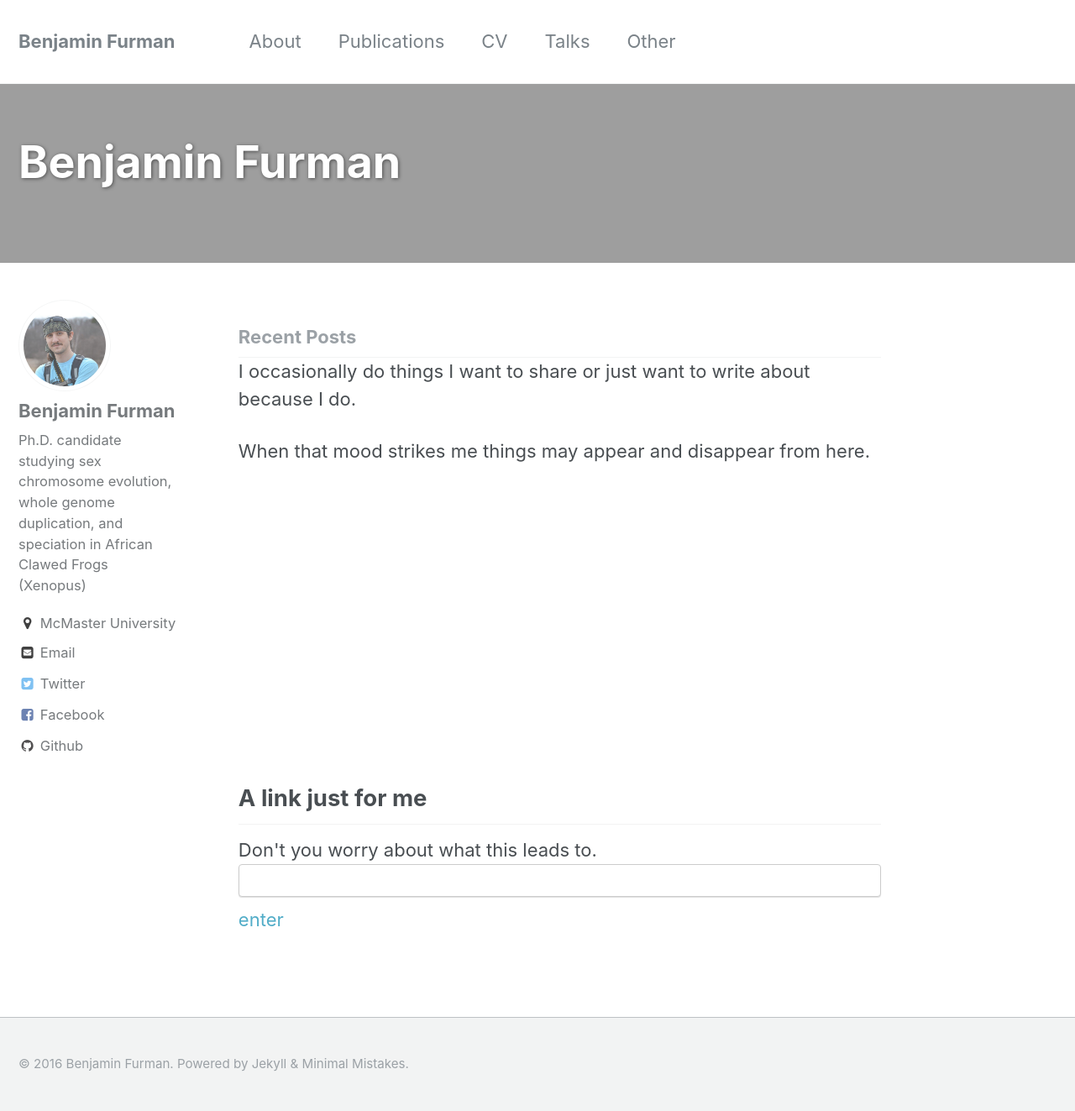
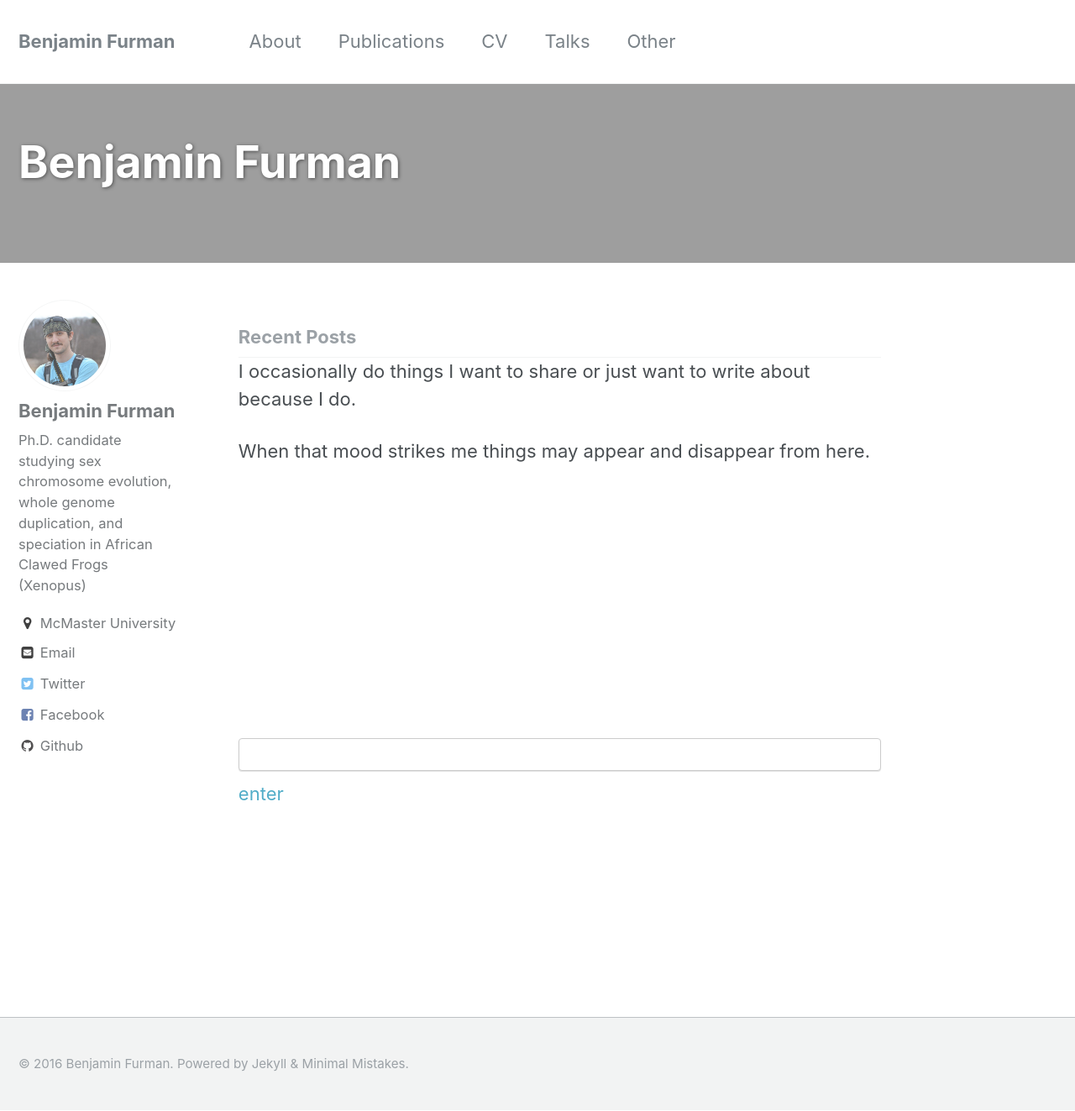
Before and after one commit to benjaminfurman/benjaminfurman.github.io, a Jekyll site: the page built from index.html, in a window 1280 px wide and 1323 px high. Shown: the whole window at 84% size. Built offline with Jekyll 4.4.1, drawn with Linux system fonts in a browser that asks for light colours; the list of posts is cut into pages by our own code.

Commit message:
just link box

```diff
--- a/index.html
+++ b/index.html
@@ -33,10 +33,8 @@ title: "  "
 <br>
 <br>
 
-<h2>A link just for me</h2>
 
-Don't you worry about what this leads to.
-<br>
+
 
 <body>
 <input id='password' type='text'  />
```
